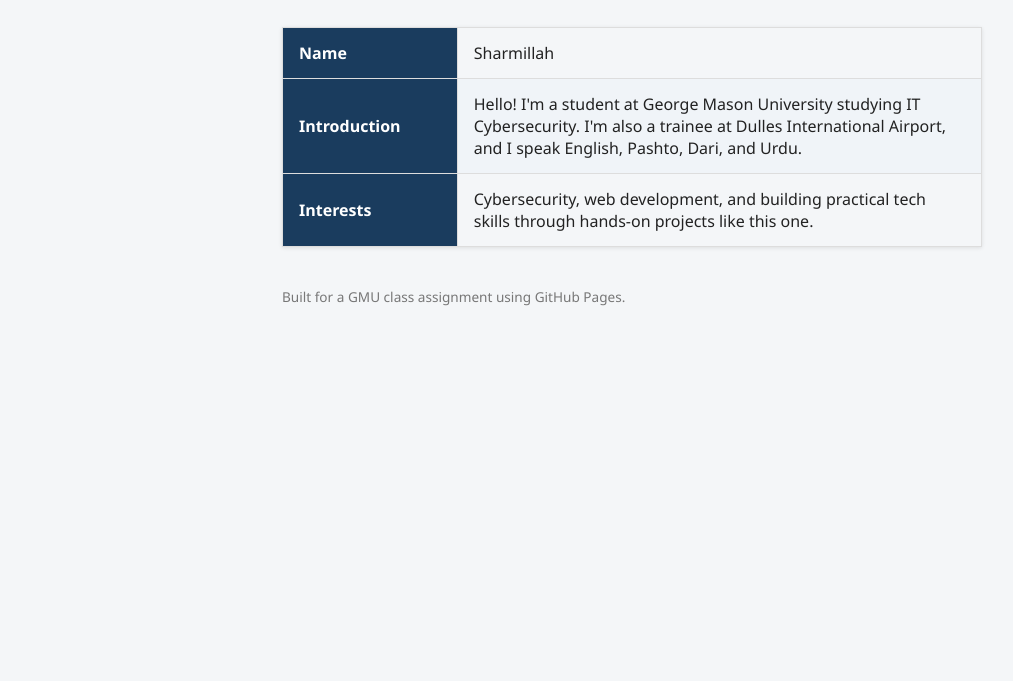
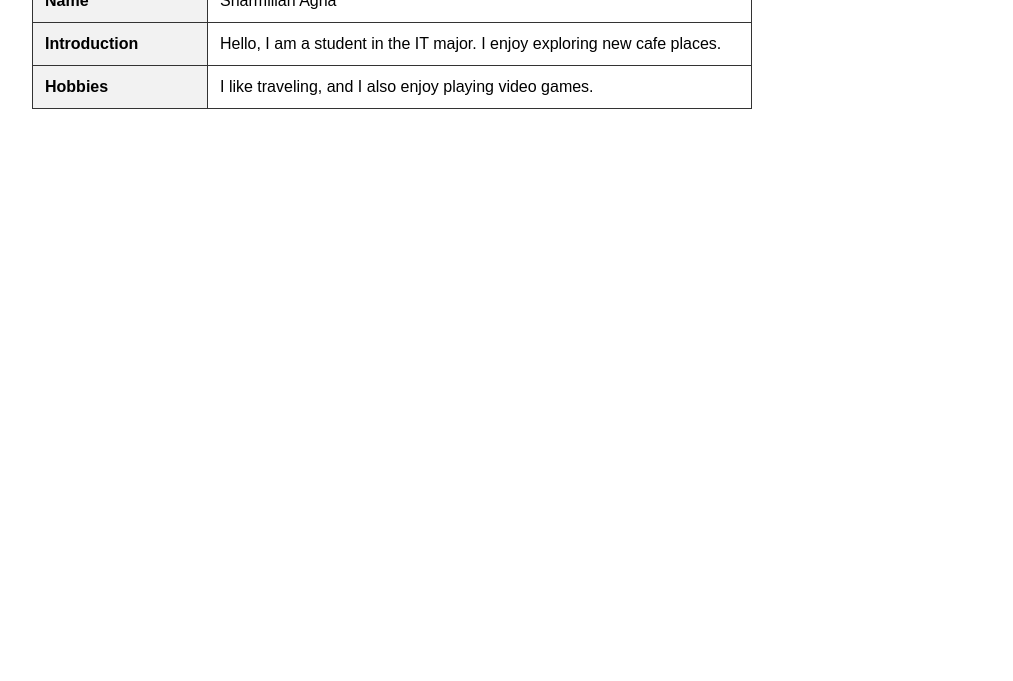
Before and after one commit to sharmillahagha19-ui/sharmillahagha19-ui.github.io, a plain HTML site: page index.html in a window 1280 px wide. Shown: the part 119-800 px from the top of the page, without its empty margins (8-1021 px from the left). Drawn offline with Linux system fonts and the light colour scheme.

Commit message:
Update index.html

```diff
--- a/index.html
+++ b/index.html
@@ -2,70 +2,29 @@
 <html lang="en">
 <head>
   <meta charset="UTF-8">
-  <meta name="viewport" content="width=device-width, initial-scale=1.0">
-  <title>Sharmillah - GMU IT Student</title>
+  <title>Sharmillah Agha</title>
   <style>
-    body {
-      font-family: 'Segoe UI', Arial, sans-serif;
-      background-color: #f4f6f8;
-      color: #222;
-      max-width: 700px;
-      margin: 60px auto;
-      padding: 0 20px;
-    }
-    h1 {
-      color: #1a3c5e;
-      border-bottom: 3px solid #1a3c5e;
-      padding-bottom: 10px;
-    }
-    table {
-      width: 100%;
-      border-collapse: collapse;
-      margin-top: 30px;
-      box-shadow: 0 1px 4px rgba(0,0,0,0.1);
-    }
-    th, td {
-      text-align: left;
-      padding: 14px 16px;
-      border: 1px solid #ddd;
-    }
-    th {
-      background-color: #1a3c5e;
-      color: white;
-      width: 25%;
-    }
-    tr:nth-child(even) {
-      background-color: #f0f4f8;
-    }
-    footer {
-      margin-top: 40px;
-      font-size: 0.85em;
-      color: #777;
-    }
+    body { font-family: Arial, sans-serif; margin: 40px; }
+    table { border-collapse: collapse; width: 60%; }
+    th, td { border: 1px solid #333; padding: 12px; text-align: left; }
+    th { background-color: #f2f2f2; width: 150px; }
   </style>
 </head>
 <body>
-
   <h1>Welcome to My Website</h1>
-
   <table>
     <tr>
       <th>Name</th>
-      <td>Sharmillah</td>
+      <td>Sharmillah Agha</td>
     </tr>
     <tr>
       <th>Introduction</th>
-      <td>Hello! I'm a student at George Mason University studying IT Cybersecurity. I'm also a trainee at Dulles International Airport, and I speak English, Pashto, Dari, and Urdu.</td>
+      <td>Hello, I am a student in the IT major. I enjoy exploring new cafe places.</td>
     </tr>
     <tr>
-      <th>Interests</th>
-      <td>Cybersecurity, web development, and building practical tech skills through hands-on projects like this one.</td>
+      <th>Hobbies</th>
+      <td>I like traveling, and I also enjoy playing video games.</td>
     </tr>
   </table>
-
-  <footer>
-    Built for a GMU class assignment using GitHub Pages.
-  </footer>
-
 </body>
 </html>
```
